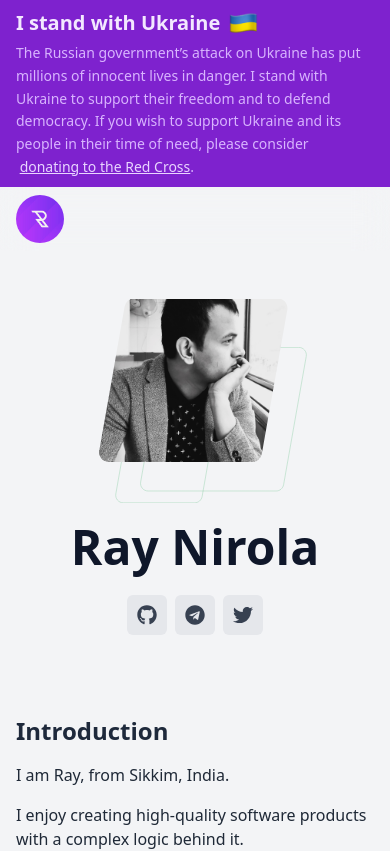
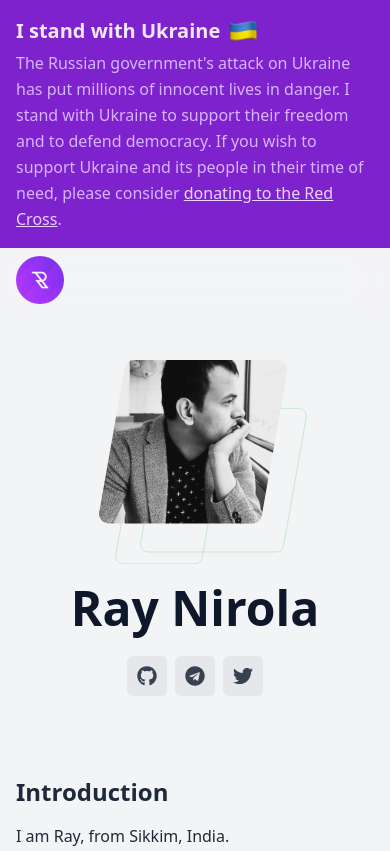
Before and after one commit to raynirola/portfolio, a Next.js app: page / in a window 390 px wide. Shown: the top 851 px of the page. Built offline with nearby package versions, Linux system fonts and the light colour scheme; no server answers.

Commit message:
Responsive Banner

```diff
--- a/components/UkraineBanner.tsx
+++ b/components/UkraineBanner.tsx
@@ -2,16 +2,16 @@ import Image from 'next/image'
 
 const UkraineBanner = () => {
   return (
-    <div className="bg-purple-700 py-2 text-gray-900 dark:text-gray-100 sm:py-4 md:py-6 lg:py-8">
+    <div className="bg-purple-700 py-4 text-gray-900 dark:text-gray-100 md:py-6 lg:py-8">
       <div className="mx-auto max-w-3xl px-4 sm:px-6 lg:max-w-4xl lg:px-0 xl:max-w-5xl">
         <h2 className="inline-flex items-center text-xl font-bold text-purple-100">
           <span className="mr-2">I stand with Ukraine</span>
           <Image src={'/ukraine-flag.png'} alt="Ukraine Flag" width={30} height={30} />
         </h2>
-        <p className="mt-1 text-sm leading-relaxed text-purple-300">
-          The Russian government’s attack on Ukraine has put millions of innocent lives in danger. I
-          stand with Ukraine to support their freedom and to defend democracy. If you wish to
-          support Ukraine and its people in their time of need, please consider &nbsp;
+        <p className="mt-1 leading-relaxed text-purple-300 md:text-sm">
+          The Russian government&apos;s attack on Ukraine has put millions of innocent lives in danger. I stand with
+          Ukraine to support their freedom and to defend democracy. If you wish to support Ukraine and its people in
+          their time of need, please consider {''}
           <a
             href="https://www.icrc.org/en/donate/ukraine"
             target="_blank"
```
